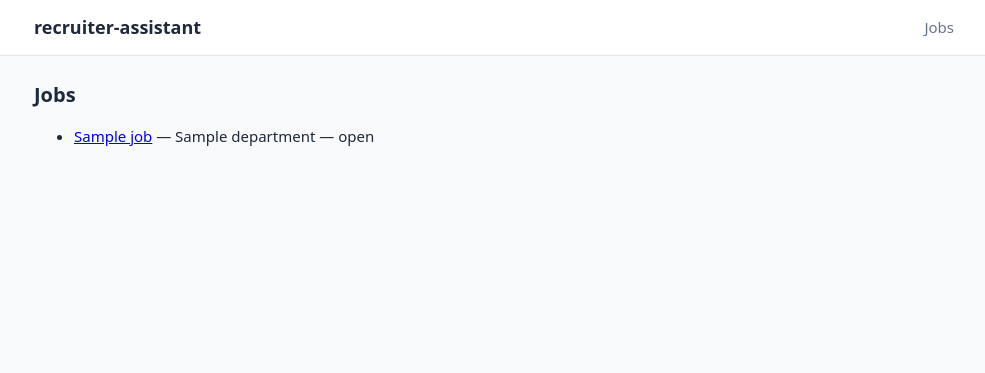
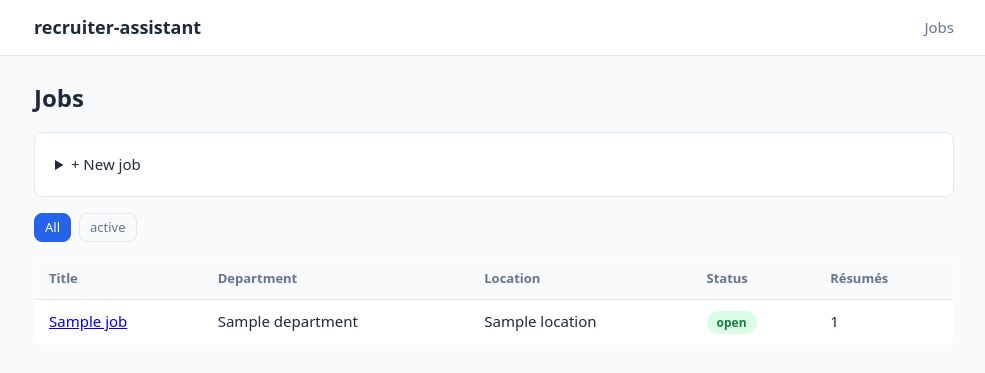
Before and after one commit to humanaxiom/recruiter-assistant, a Flask app: template core/frontend/templates/index.html in a window 1280 px wide. Shown: the top 373 px of the page, without its empty margins (146-1131 px from the left). Run offline with Flask 3, Linux system fonts and the light colour scheme; the template is opened without the code that fills it: most values are stand-ins (such as "Sample title", 1, 10 or a date in 2020); form fields are guessed from the names that the template uses; some libraries are stand-ins or nearby versions.

Commit message:
green: S2 create job (create_job/extract_jd api_client + BadRequest, index form + jd-extract proxy + status filters)

```diff
--- a/core/frontend/api_client.py
+++ b/core/frontend/api_client.py
@@ -50,6 +50,22 @@ class BackendUnavailable(BackendError):  # noqa: N818 — same rationale as
     """The backend responded 5xx, or the connection itself failed."""
 
 
+class BadRequest(BackendError):  # noqa: N818 — matches the `NotFound` /
+    # `BackendUnavailable` naming convention (subclasses `BackendError`, which
+    # already carries the "Error" suffix).
+    """The backend rejected the request with a 4xx (e.g. 422 validation).
+
+    Carries the backend ``status_code`` and its parsed ``detail`` body so the
+    Flask route layer can re-render the offending form with a friendly message
+    and the recruiter's inputs intact (no data loss).
+    """
+
+    def __init__(self, message: str, *, status_code: int, detail: Any = None) -> None:
+        super().__init__(message)
+        self.status_code = status_code
+        self.detail = detail
+
+
 def build_client() -> httpx.Client:
     """Build an ``httpx.Client`` bound to ``settings.api_base_url``.
 
@@ -86,6 +102,17 @@ def _raise_for_status(response: httpx.Response) -> None:
         raise BackendUnavailable(
             f"backend {response.status_code}: {response.request.url}"
         )
+    if response.status_code >= 400:
+        detail: Any
+        try:
+            detail = response.json()
+        except ValueError:
+            detail = response.text
+        raise BadRequest(
+            f"backend {response.status_code}: {response.request.url}",
+            status_code=response.status_code,
+            detail=detail,
+        )
 
 
 def _request(
@@ -93,12 +120,16 @@ def _request(
     path: str,
     *,
     params: dict[str, Any] | None = None,
+    json: Any | None = None,
+    files: Any | None = None,
     client: httpx.Client | None = None,
 ) -> httpx.Response:
     active, owns_it = _client_or_default(client)
     try:
         try:
-            response = active.request(method, path, params=params)
+            response = active.request(
+                method, path, params=params, json=json, files=files
+            )
         except httpx.ConnectError as exc:
             raise BackendUnavailable(f"connection failed: {exc}") from exc
         _raise_for_status(response)
@@ -119,6 +150,26 @@ def list_jobs(
     if status is not None:
         params["status"] = status
     response = _request("GET", "/jobs", params=params, client=client)
+    return response.json()
+
+
+def create_job(payload: dict[str, Any], *, client: httpx.Client | None = None) -> Any:
+    """POST /jobs (JSON ``JobCreate``). A backend 422 surfaces as
+    ``BadRequest`` so the route can re-render the form with inputs intact."""
+    response = _request("POST", "/jobs", json=payload, client=client)
+    return response.json()
+
+
+def extract_jd(
+    filename: str,
+    content: bytes,
+    content_type: str,
+    *,
+    client: httpx.Client | None = None,
+) -> Any:
+    """POST /jobs/jd-extract (multipart ``file=``) → ``{filename,text,chars}``."""
+    files = {"file": (filename, content, content_type)}
+    response = _request("POST", "/jobs/jd-extract", files=files, client=client)
     return response.json()
 
 
@@ -180,8 +231,11 @@ __all__ = [
     "BackendError",
     "NotFound",
     "BackendUnavailable",
+    "BadRequest",
     "build_client",
     "list_jobs",
+    "create_job",
+    "extract_jd",
     "get_job",
     "list_resumes",
     "list_shortlist",
--- a/core/frontend/app.py
+++ b/core/frontend/app.py
@@ -16,7 +16,15 @@ from __future__ import annotations
 from typing import Any
 from uuid import UUID
 
-from flask import Flask, Response, abort, render_template
+from flask import (
+    Flask,
+    Response,
+    abort,
+    redirect,
+    render_template,
+    request,
+    url_for,
+)
 
 from frontend import api_client
 from src.settings import get_settings
@@ -36,13 +44,104 @@ def _unavailable(exc: api_client.BackendUnavailable) -> Any:
     return render_template("error.html"), 503
 
 
+_JOB_STATUSES = ("draft", "open", "closed", "archived")
+
+
 @app.get("/")
 def index() -> Any:
+    status = request.args.get("status") or None
     try:
-        jobs = api_client.list_jobs()
+        jobs = api_client.list_jobs(status=status)
     except api_client.BackendUnavailable as exc:
         return _unavailable(exc)
-    return render_template("index.html", jobs=jobs)
+    return render_template(
+        "index.html",
+        jobs=jobs,
+        statuses=_JOB_STATUSES,
+        status_filter=status,
+        form={},
+        errors=None,
+        show_form=False,
+    )
+
+
+def _job_create_payload(form: Any) -> dict[str, Any]:
+    """Build the ``JobCreate`` dict from the submitted form. Empty optional
+    fields collapse to ``None``; the Blind-review checkbox is present in the
+    form IFF checked (default checked) — absence means the recruiter opted
+    out."""
+    min_years_raw = (form.get("min_years") or "").strip()
+    min_years: int | None
+    try:
+        min_years = int(min_years_raw) if min_years_raw else None
+    except ValueError:
+        min_years = None
+    return {
+        "title": (form.get("title") or "").strip(),
+        "department": (form.get("department") or "").strip() or None,
+        "location": (form.get("location") or "").strip() or None,
+        "min_years": min_years,
+        "description_raw": form.get("description_raw") or "",
+        "blind_review": "blind_review" in form,
+    }
+
+
+@app.post("/jobs/jd-extract")
+def jd_extract() -> Any:
+    """Proxy a JD upload to the backend extractor and return the extracted
+    text as the HTMX swap fragment that prefills the ``#description``
+    textarea."""
+    upload = request.files.get("file")
+    if upload is None:
+        abort(400)
+    try:
+        result = api_client.extract_jd(
+            upload.filename or "upload",
+            upload.read(),
+            upload.content_type or "application/octet-stream",
+        )
+    except api_client.BadRequest:
+        return "Could not extract text from this file.", 200
+    except api_client.BackendUnavailable as exc:
+        return _unavailable(exc)
+    return str(result.get("text", ""))
+
+
+@app.post("/jobs")
+def create_job() -> Any:
+    payload = _job_create_payload(request.form)
+    try:
+        job = api_client.create_job(payload)
+    except api_client.BadRequest as exc:
+        try:
+            jobs = api_client.list_jobs()
+        except api_client.BackendUnavailable as unavail:
+            return _unavailable(unavail)
+        return (
+            render_template(
+                "index.html",
+                jobs=jobs,
+                statuses=_JOB_STATUSES,
+                status_filter=None,
+                form=request.form,
+                errors=_format_error(exc.detail),
+                show_form=True,
+            ),
+            200,
+        )
+    except api_client.BackendUnavailable as exc:
+        return _unavailable(exc)
+    return redirect(url_for("job_detail", job_id=job["id"]))
+
+
+def _format_error(detail: Any) -> str:
+    """Render a backend validation ``detail`` into a short human message."""
+    if detail is None:
+        return "Please correct the highlighted fields and try again."
+    if isinstance(detail, dict):
+        inner = detail.get("detail", detail)
+        return str(inner)
+    return str(detail)
 
 
 @app.get("/jobs/<uuid:job_id>")
--- a/core/frontend/templates/index.html
+++ b/core/frontend/templates/index.html
@@ -1,15 +1,87 @@
 {% extends "base.html" %}
 {% block title %}Jobs{% endblock %}
 {% block content %}
-<h2>Jobs</h2>
-<ul>
-  {% for job in jobs %}
-  <li>
-    <a href="{{ url_for('job_detail', job_id=job.id) }}">{{ job.title }}</a>
-    — {{ job.department }} — {{ job.status }}
-  </li>
-  {% else %}
-  <li>No jobs yet.</li>
+<h1>Jobs</h1>
+
+{% if errors %}
+<p class="error">{{ errors }}</p>
+{% endif %}
+
+<details class="newjob card" {% if show_form %}open{% endif %}>
+  <summary>+ New job</summary>
+  <form action="/jobs" method="post" style="margin-top:16px">
+    <div class="form-group">
+      <label class="label" for="title">Title</label>
+      <input class="input" id="title" name="title" type="text"
+             value="{{ form.get('title', '') }}" required minlength="2" maxlength="200">
+    </div>
+    <div class="form-group">
+      <label class="label" for="department">Department</label>
+      <input class="input" id="department" name="department" type="text"
+             value="{{ form.get('department', '') }}">
+    </div>
+    <div class="form-group">
+      <label class="label" for="location">Location</label>
+      <input class="input" id="location" name="location" type="text"
+             value="{{ form.get('location', '') }}">
+    </div>
+    <div class="form-group">
+      <label class="label" for="min_years">Minimum years of experience</label>
+      <input class="input" id="min_years" name="min_years" type="number" min="0" max="50"
+             value="{{ form.get('min_years', '') }}">
+    </div>
+    <div class="form-group">
+      <label class="label" for="jd-file">Prefill from a JD file</label>
+      <input class="input" id="jd-file" name="file" type="file"
+             hx-post="/jobs/jd-extract" hx-target="#description"
+             hx-swap="innerHTML" hx-encoding="multipart/form-data"
+             hx-indicator="#jd-spinner">
+      <span id="jd-spinner" class="htmx-indicator spinner">extracting…</span>
+    </div>
+    <div class="form-group">
+      <label class="label" for="description">Description</label>
+      <textarea class="textarea" id="description" name="description_raw"
+                required minlength="50"
+                placeholder="Paste the job description (min 50 characters)…">{{ form.get('description_raw', '') }}</textarea>
+    </div>
+    <div class="form-group checkbox-row">
+      <input type="checkbox" id="blind_review" name="blind_review"
+             {% if (not show_form) or form.get('blind_review') %}checked{% endif %}>
+      <label class="label" for="blind_review" style="margin:0">Blind review (recommended)</label>
+    </div>
+    <div class="form-actions">
+      <button class="btn btn-primary" type="submit">Create job</button>
+    </div>
+  </form>
+</details>
+
+<div class="filter-row">
+  <a href="{{ url_for('index') }}" class="{% if not status_filter %}active{% endif %}">All</a>
+  {% for s in statuses %}
+  <a href="{{ url_for('index', status=s) }}"
+     class="{% if status_filter == s %}active{% endif %}">{{ s }}</a>
   {% endfor %}
-</ul>
+</div>
+
+<table class="table">
+  <thead>
+    <tr>
+      <th>Title</th><th>Department</th><th>Location</th>
+      <th>Status</th><th>Résumés</th>
+    </tr>
+  </thead>
+  <tbody>
+    {% for job in jobs %}
+    <tr>
+      <td><a href="{{ url_for('job_detail', job_id=job.id) }}">{{ job.title }}</a></td>
+      <td>{{ job.department or '—' }}</td>
+      <td>{{ job.location or '—' }}</td>
+      <td><span class="pill pill-{{ job.status }}">{{ job.status }}</span></td>
+      <td>{{ job.resume_count if job.resume_count is not none else 0 }}</td>
+    </tr>
+    {% else %}
+    <tr><td colspan="5" class="muted">No jobs yet.</td></tr>
+    {% endfor %}
+  </tbody>
+</table>
 {% endblock %}
```
Also changed, not shown: core/tests/unit/test_frontend_create_job.py (added, +297 -0 lines).
